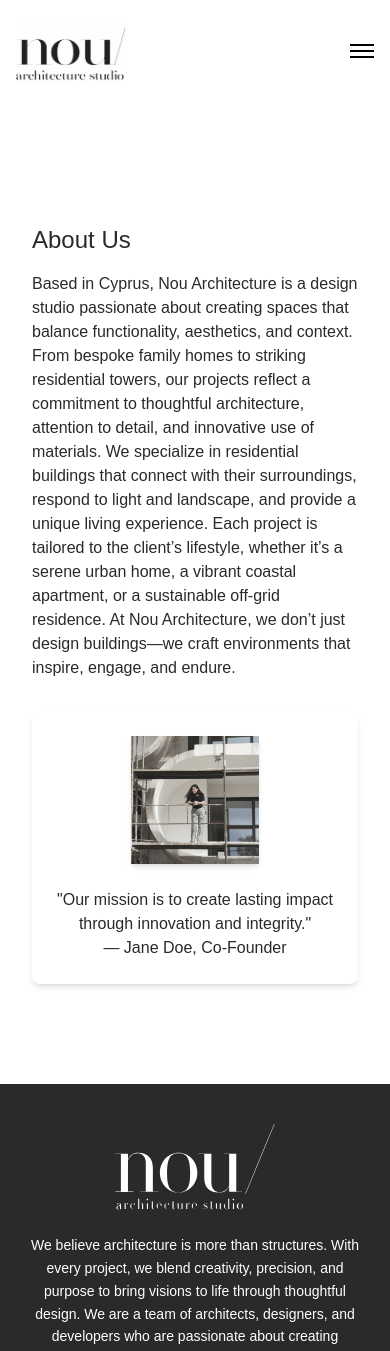
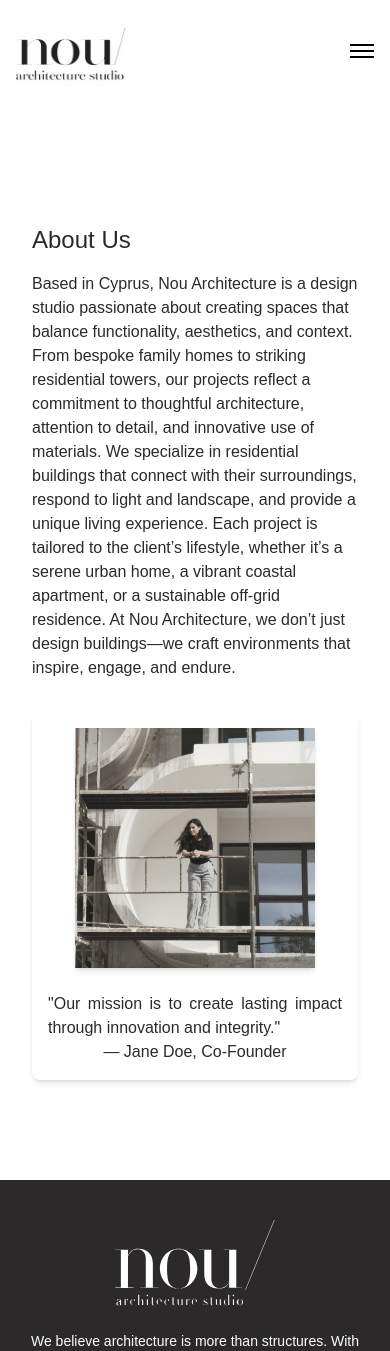
Before and after one commit to GeorgesIshak/nou, a Next.js app: page /about in a window 390 px wide. Shown: the top 1351 px of the page. Built offline with nearby package versions, Linux system fonts and the light colour scheme.

Commit message:
Update text in abput us page

```diff
--- a/app/about/page.tsx
+++ b/app/about/page.tsx
@@ -11,7 +11,7 @@ export default function AboutPage() {
       <div className="bg-dark-bg text-[#2b2929]  font-montserrat px-8 py-16 mt-40">
         {/* Hero / Introduction */}
         <section className="mx-auto mb-8">
-           <h2 className="text-2xl md:text-3xl font-medium transition-transform duration-500 group-hover:translate-y-[-3px] fade-in mb-4">
+           <h2 className="text-2xl md:text-3xl text-justify font-medium transition-transform duration-500 group-hover:translate-y-[-3px] fade-in mb-4">
                   About Us
            </h2>
           <p className="text-sm md:text-base text-black leading-relaxed mt-4">
@@ -20,16 +20,16 @@ export default function AboutPage() {
         </section>
 
         {/* Founder / Quote */}
-        <div className="flex flex-col md:flex-row items-center md:items-start gap-6 p-6 bg-white rounded-lg shadow-md mb-8">
+        <div className="flex flex-col md:flex-row items-center md:items-start gap-6 p-4 md:p6 bg-white rounded-lg shadow-md mb-8">
           <Image
             src="/images/projects/founder.jpeg"
             alt="Co-Founder"
             width={260}
             height={260}
-            className="w-32 h-32 md:w-60 md:h-80 object-cover shadow-md"
+            className="w-60 h-60 md:w-60 md:h-80 object-cover shadow-md"
           />
           <div className="text-center md:text-left">
-            <p className="text-sm md:text-base text-black leading-relaxed">
+            <p className="text-sm md:text-base text-black leading-relaxed text-justify">
             &quot;Our mission is to create lasting impact through innovation and
               integrity.&quot;
             </p>
--- a/app/projects/[slug]/page.tsx
+++ b/app/projects/[slug]/page.tsx
@@ -57,7 +57,7 @@ export default async function ProjectPage({
 
           {/* Description Column */}
           <div className="col-span-2 text-justify flex flex-col mt-0.5 md:mt-23">
-            <h4 className="text-sm md:text-base text-black eading-relaxed">
+            <h4 className="text-sm md:text-base text-black leading-relaxed">
               {project.description}
             </h4>
           </div>
```
